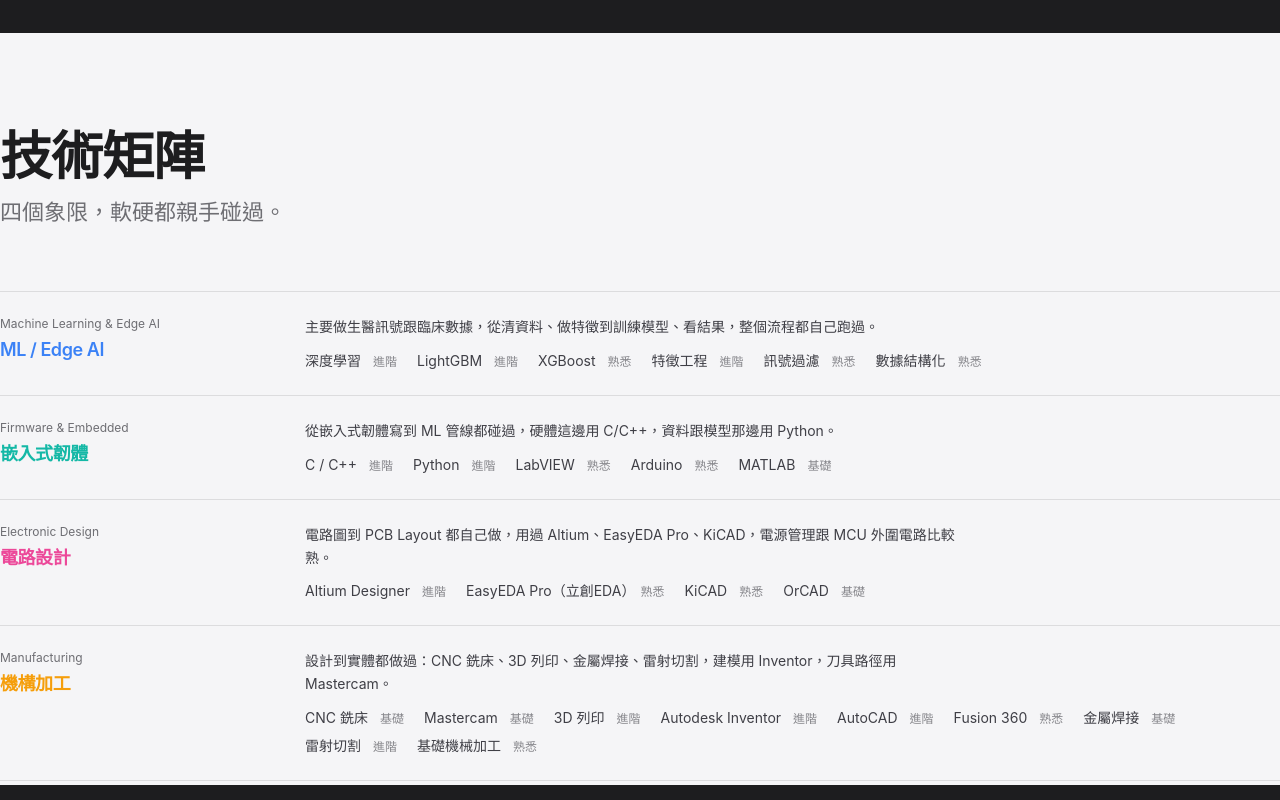
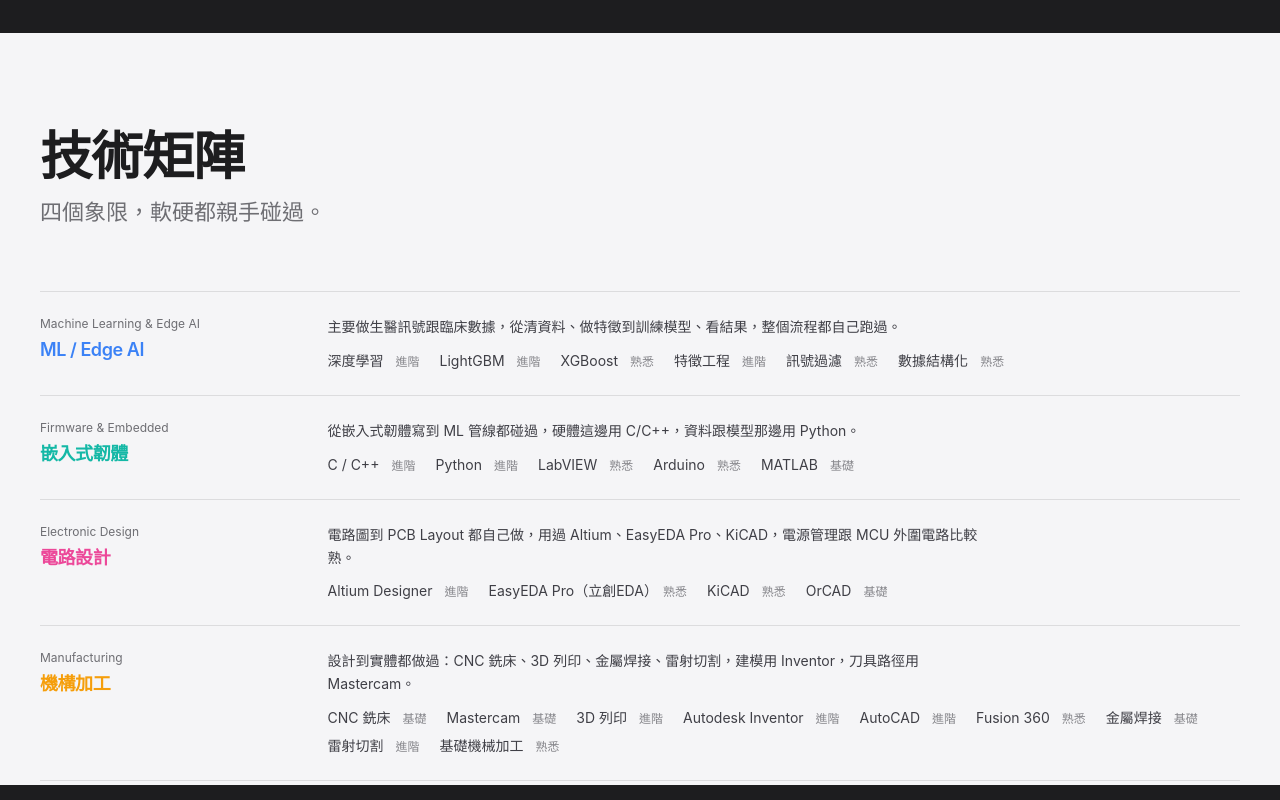
Before and after one commit to Jcsk7049/personal-website, a React (Vite) app: page / in a window 1280 px wide. Shown: the part 1700-2500 px from the top of the page. Built offline with nearby package versions, Linux system fonts and the light colour scheme; no server answers.

Commit message:
Add horizontal spacing to skill matrix

```diff
--- a/src/components/SkillGrid.jsx
+++ b/src/components/SkillGrid.jsx
@@ -17,6 +17,7 @@
 
   return (
     <section id="skills" className="skills-section min-h-[calc(100svh-3rem)] pt-16 md:pt-24">
+      <div className="w-full px-6 md:px-10">
       <SectionHeader label={t.sections.skills} sub={t.sectionSubs.skills} />
       <div className="mt-8 border-t border-black/10">
         {GROUPS.map(({ key, accent }) => {
@@ -38,6 +39,7 @@
           )
         })}
       </div>
+      </div>
     </section>
   )
 }
```
Also changed, not shown: 1 other file (tests, documents, lock files or other folders).
